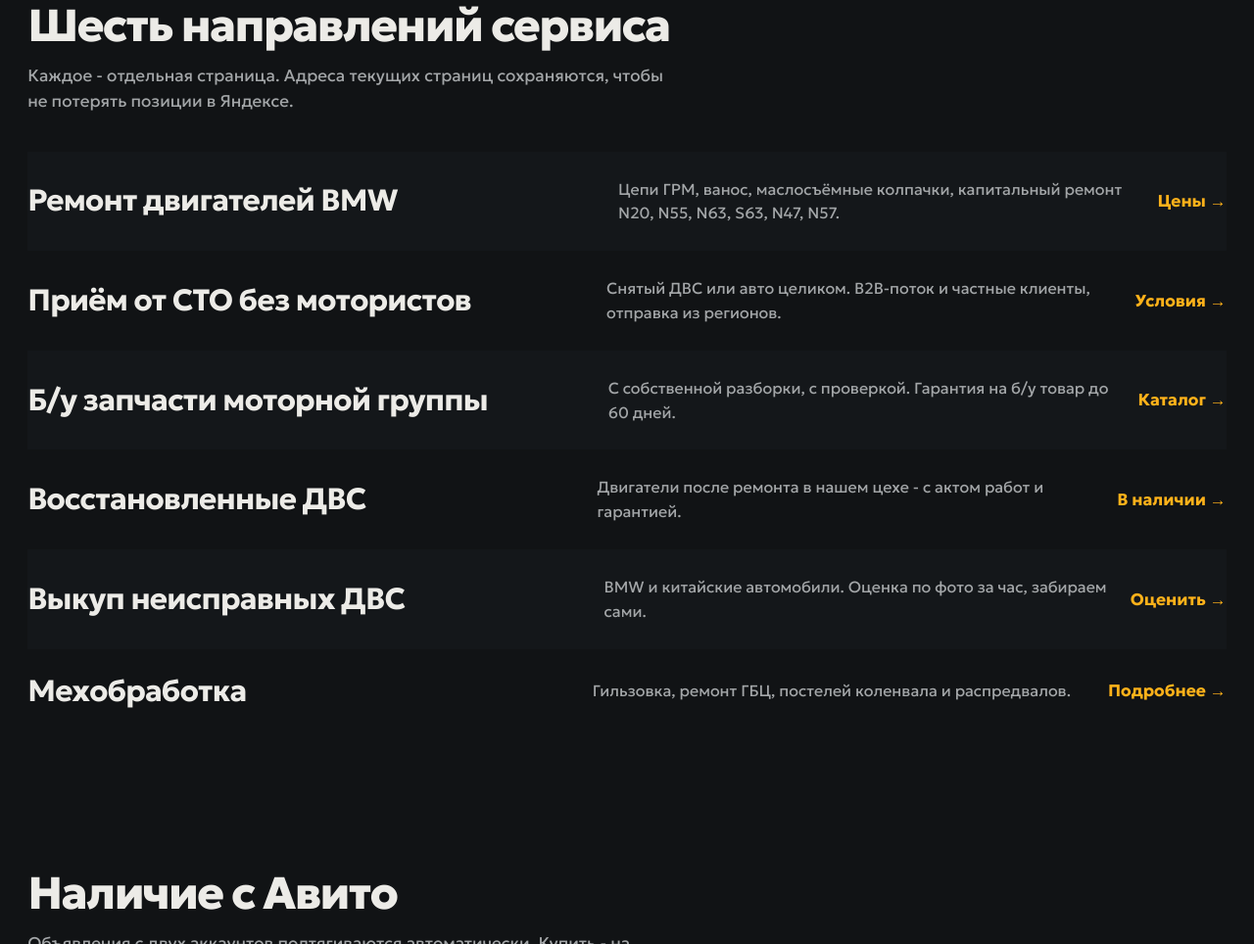
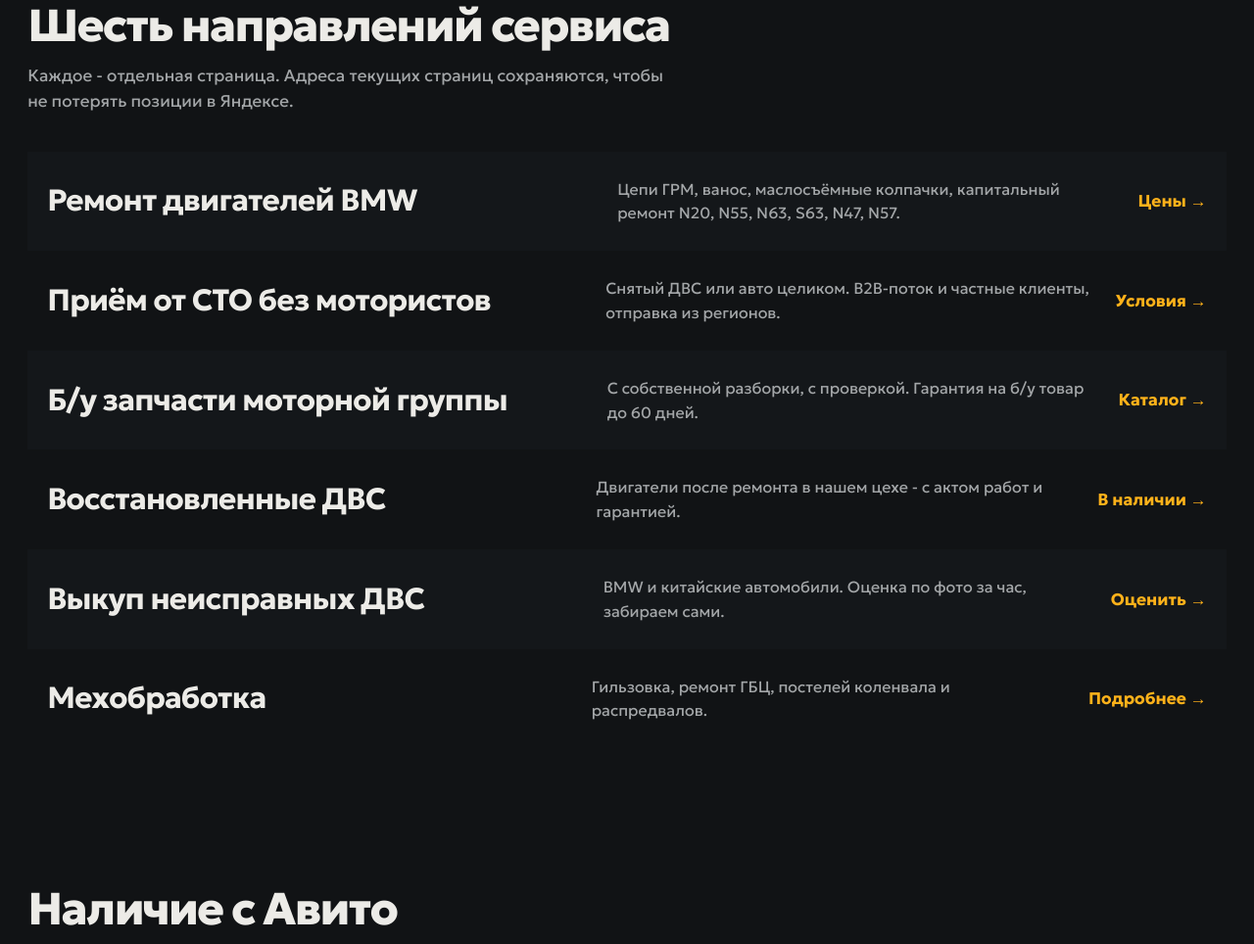
Before and after one commit to didigood0401/razbor-bmw-demo, a plain HTML site: page index.html in a window 1280 px wide. Shown: the part 873-1837 px from the top of the page at 98% size. Drawn offline with Linux system fonts and the light colour scheme.

Commit message:
Inset service rows

```diff
--- a/index.html
+++ b/index.html
@@ -54,9 +54,9 @@ section{padding:clamp(90px,11vw,170px) 0 0}
 
 /* DIRECTIONS */
 .dir{list-style:none}
-.dir li{display:grid;grid-template-columns:minmax(0,1.1fr) minmax(0,1fr) auto;gap:24px;align-items:center;padding:26px 0;background:linear-gradient(var(--s1),var(--s1)) no-repeat 0 100%/0 100%;transition:background-size .5s var(--ease),padding .3s}
+.dir li{display:grid;grid-template-columns:minmax(0,1.1fr) minmax(0,1fr) auto;gap:24px;align-items:center;padding:26px 20px;background:linear-gradient(var(--s1),var(--s1)) no-repeat 0 100%/0 100%;transition:background-size .5s var(--ease),padding .3s}
 .dir li:nth-child(odd){background-color:#14171a}
-.dir li:hover{background-size:100% 100%;padding-left:18px}
+.dir li:hover{background-size:100% 100%;padding-left:30px}
 .dir h3{font:700 clamp(22px,2.4vw,34px)/1.1 Geologica;letter-spacing:-.025em}
 .dir p{color:var(--mut);font-size:16px}
 .dir a{color:var(--acc);text-decoration:none;font-weight:700;white-space:nowrap}
```
